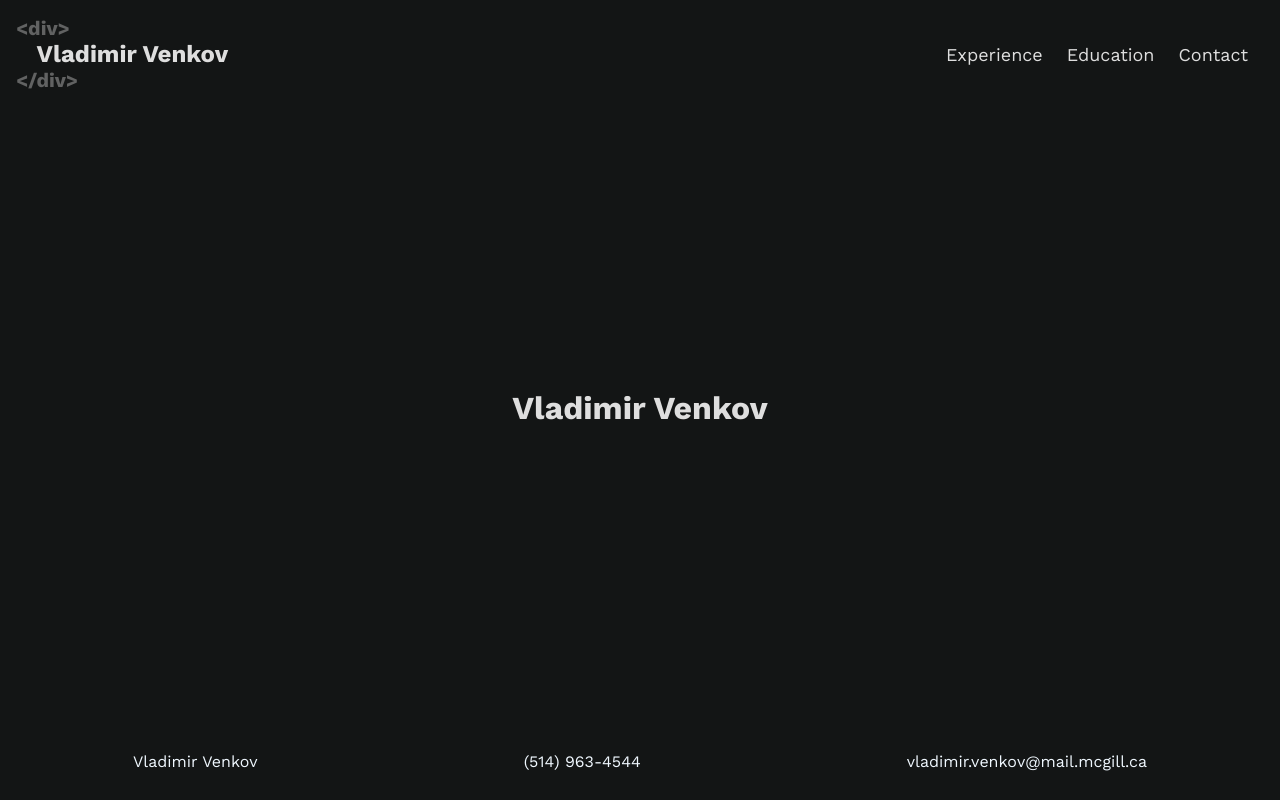
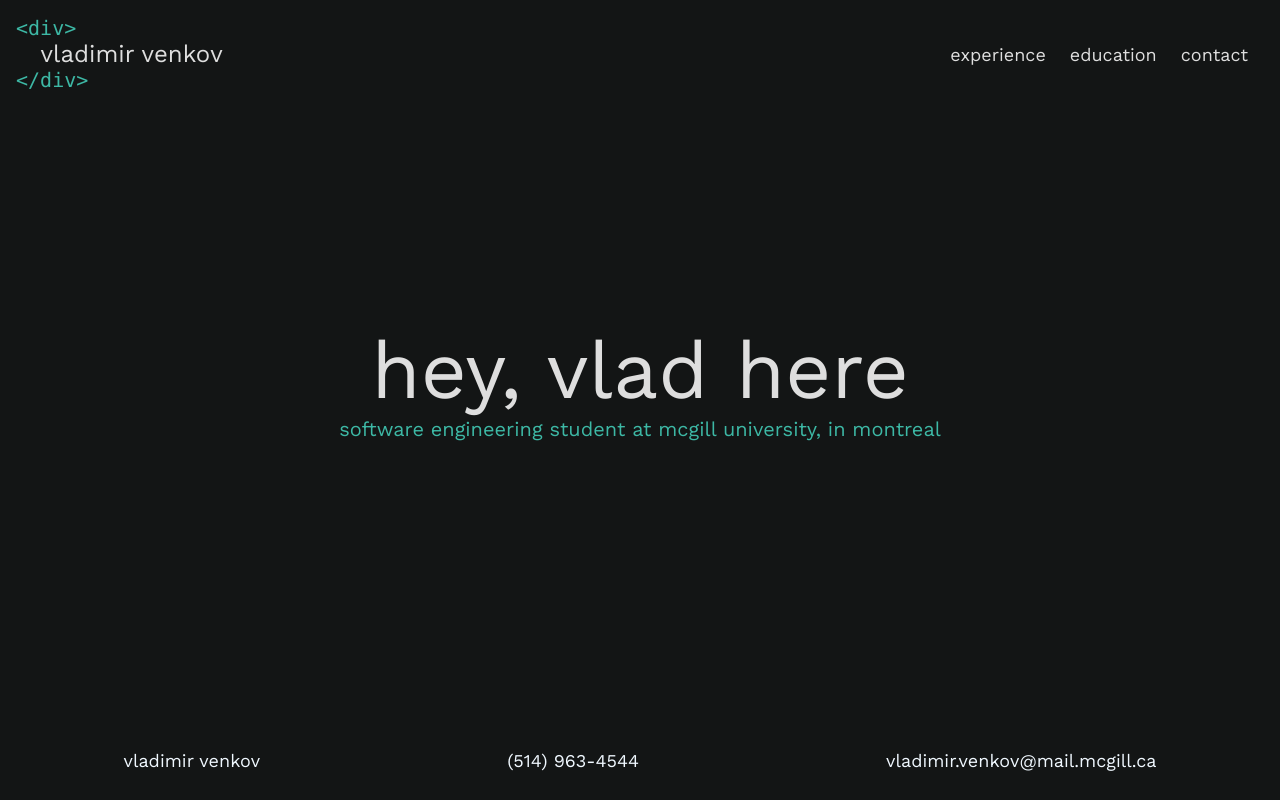
Before and after one commit to vladimirven001/react-portfolio, a Next.js app: page / in a window 1280 px wide. Built offline with nearby package versions, Linux system fonts and the light colour scheme.

Commit message:
homepage

```diff
--- a/components/Footer.js
+++ b/components/Footer.js
@@ -6,7 +6,7 @@ export default function p()
 
         <div className={styles.eqi_container}>
 
-            <div>Vladimir Venkov</div>
+            <div>vladimir venkov</div>
             <div>(514) 963-4544 </div>
             <div>vladimir.venkov@mail.mcgill.ca</div>
 
--- a/components/Navbar.js
+++ b/components/Navbar.js
@@ -3,9 +3,9 @@ import React, { useState } from "react";
 import NavItem from "./NavItem";
  // this a navbar taken from
 const MENU_LIST = [
-  { text: "Experience", href: "/experience" },
-  { text: "Education", href: "/education" },
-  { text: "Contact", href: "/contact" },
+  { text: "experience", href: "/experience" },
+  { text: "education", href: "/education" },
+  { text: "contact", href: "/contact" },
 ];
 const Navbar = () => {
   const [navActive, setNavActive] = useState(null);
@@ -16,9 +16,9 @@ const Navbar = () => {
       <nav className={`nav`}>
         <Link href={"/"}>
           <a>
-            <h1 className="logo" style={{ color: "#616262", fontSize: "1.25rem", fontWeight: "bold"}}> {"<"}div{">"} </h1>
-            <h1 className="logo"> {"\u00a0\u00a0\u00a0"}Vladimir Venkov </h1>
-            <h1 className="logo" style={{ color: "#616262", fontSize: "1.25rem", fontWeight: "bold"}}> {"<"}{"/"}div{">"} </h1>
+            <h1 className="logo" style={{fontFamily: "consolas", color: "#3DB8A5", fontSize: "1.25rem", fontWeight: "normal"}}> {"<"}div{">"} </h1>
+            <h1 className="logo" style={{fontWeight: "normal"}}> {"\u00a0\u00a0\u00a0"}vladimir venkov</h1>
+            <h1 className="logo" style={{fontFamily: "consolas", color: "#3DB8A5", fontSize: "1.25rem", fontWeight: "normal"}}> {"<"}{"/"}div{">"} </h1>
           </a>
         </Link>
         <div
--- a/pages/index.js
+++ b/pages/index.js
@@ -11,9 +11,13 @@ export default function Home() {
           <link rel="icon" href='/Letter-V.ico' />
         </Head>
         <div className={styles.principal}>
-          <div className="center">
-            <h1>Vladimir Venkov</h1>
+          <div className={styles.textTitle}>
+            <h1 style={{fontWeight:"normal"}}>hey, vlad here</h1>
           </div>
+          <div className={styles.textSubtitle}>
+            <p>software engineering student at mcgill university, in montreal</p>
+          </div>
+
           <Footer />
         </div>
       </div>
--- a/styles/Footer.module.css
+++ b/styles/Footer.module.css
@@ -13,6 +13,7 @@
 
 .eqi_container div {
 
+    font-size: 18px;
     color:aliceblue;
     margin-top: 5vh;
     margin-bottom: 5vh;
--- a/styles/Home.module.css
+++ b/styles/Home.module.css
@@ -14,19 +14,20 @@
     box-sizing: inherit;
 }
 
-.footer {
+.textTitle {
+  padding-top: 27vh;
+  font-size: max(5vh, 30px) ;
   display: flex;
-  flex: 1;
-  padding: 2rem 0;
-  border-top: 1px solid #eaeaea;
   justify-content: center;
   align-items: center;
 }
-.footer a {
+
+.textSubtitle {
+  font-size: max(2vh, 20px) ;
   display: flex;
   justify-content: center;
   align-items: center;
-  flex-grow: 1;
+  color: #3DB8A5;
 }
 
 .title a {
--- a/styles/globals.css
+++ b/styles/globals.css
@@ -39,7 +39,7 @@ nav{
 .nav__menu-bar div{
   width: 40px;
   height: 4px;
-  background-color: black;
+  background-color: #dedede;
   border-radius: 2px;
 }
 .nav__menu-list{
@@ -70,7 +70,7 @@ nav{
 }
 
 .center{
-  min-height: 600px;
+  min-height: auto;
   display: flex;
   justify-content: center;
   align-items: center;
@@ -95,7 +95,7 @@ nav{
     height: 6px;
     bottom: -16px;
     left: 0;
-    background-color: #dedede;
+    background-color: #3db8a5;
     transition: all 0.2s;
   }
 
```
